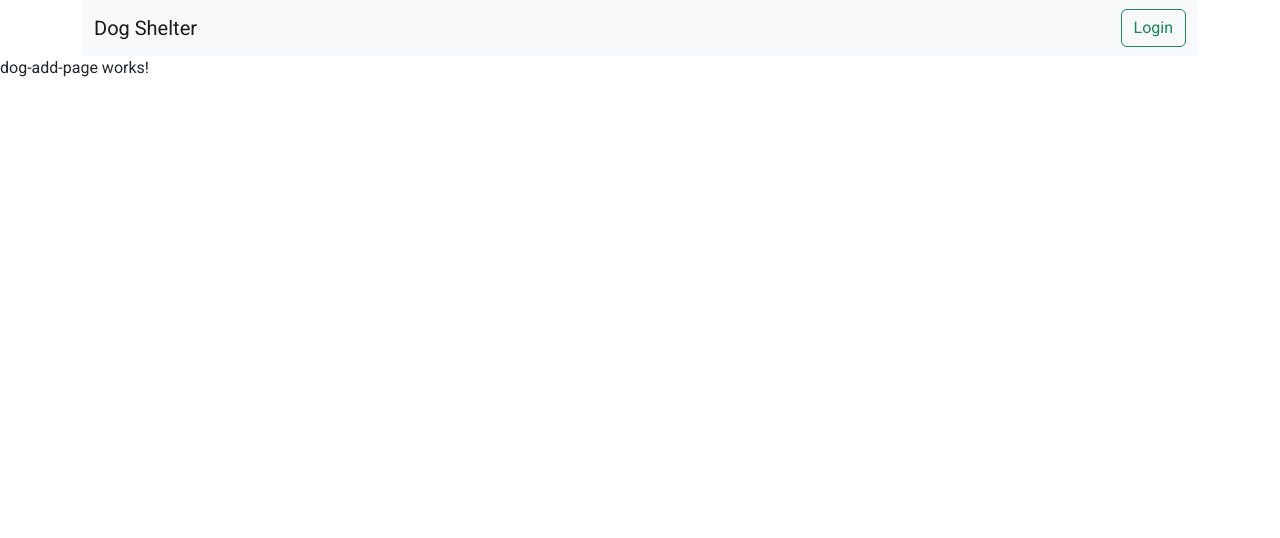
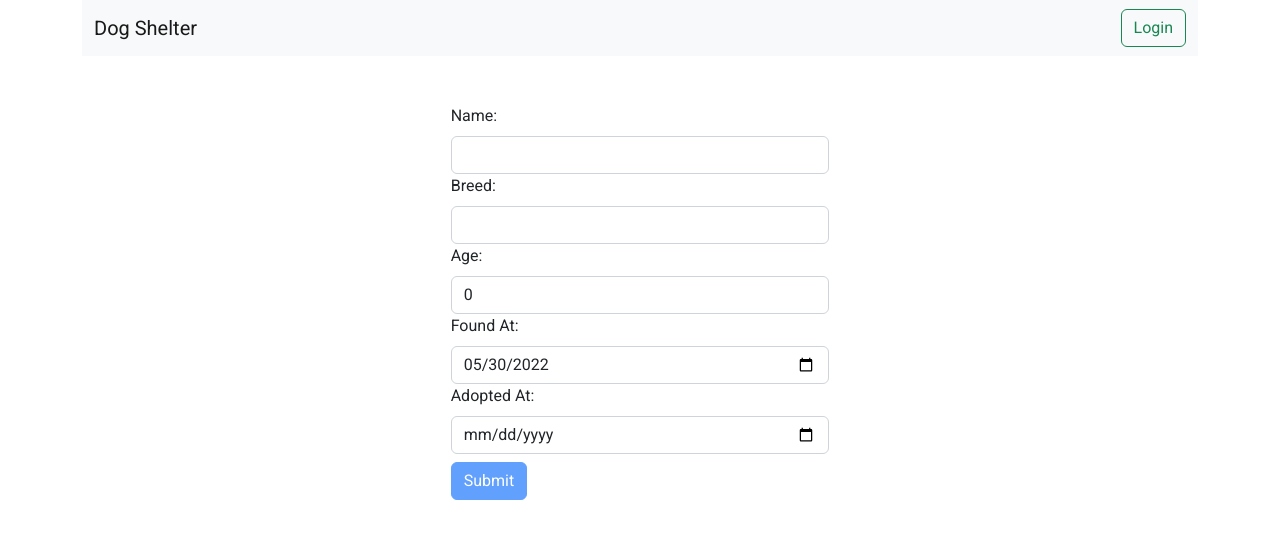
Before and after one commit to voroshagyma/dog-shelter-frontend, an Angular app: page /dogs/add in a window 1280 px wide. Shown: the top 538 px of the page. Built offline with nearby package versions, Linux system fonts and the light colour scheme.

Commit message:
Add dog form to add dog page

```diff
--- a/src/app/dogs/dog-add-page/dog-add-page.component.html
+++ b/src/app/dogs/dog-add-page/dog-add-page.component.html
@@ -1 +1 @@
-<p>dog-add-page works!</p>
+<app-dog-edit-form [dog]="dog" (onSubmit)="addDog($event)"></app-dog-edit-form>
--- a/src/app/dogs/dog-add-page/dog-add-page.component.ts
+++ b/src/app/dogs/dog-add-page/dog-add-page.component.ts
@@ -1,4 +1,5 @@
 import { Component, OnInit } from '@angular/core';
+import { IDog } from '../models/idog';
 
 @Component({
   selector: 'app-dog-add-page',
@@ -12,4 +13,18 @@ export class DogAddPageComponent implements OnInit {
   ngOnInit(): void {
   }
 
+  dog: IDog = {
+    age: 0,
+    breed: "",
+    description: "",
+    foundAt: new Date(),
+    name: "",
+    adoptedAt: null,
+    picture: ""
+  };
+
+
+  addDog(dog: IDog) {
+    console.log("adding", dog);
+  }
 }
--- a/src/app/dogs/models/idog.ts
+++ b/src/app/dogs/models/idog.ts
@@ -1,9 +1,9 @@
 export interface IDog {
-  id: number;
+  id?: number;
   name: string;
   age: number;
-  foundAt: Date | string;
-  adoptedAt?: Date | null | string;
+  foundAt: Date;
+  adoptedAt?: Date | null;
   breed: string;
   description: string;
   picture: string;
```
